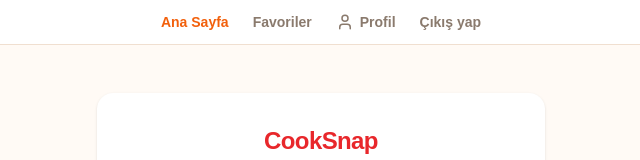
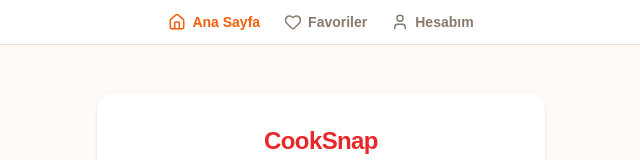
Before and after one commit to Kocayilmaz/cooksnap, a Next.js app: page / in a window 1280 px wide. Shown: the top 160 px of the page, without its empty margins (319-959 px from the left). Built offline with nearby package versions, Linux system fonts and the light colour scheme; no server answers; the database is empty; sample sign-in values are in the browser's storage.

Commit message:
NavBar: Ana Sayfa/Favoriler iconlari ekle, Profil'i hover'da acilan Hesabim menusune donustur

```diff
--- a/components/NavBar.tsx
+++ b/components/NavBar.tsx
@@ -2,32 +2,32 @@
 
 import Link from "next/link";
 import { usePathname } from "next/navigation";
-import { User, type LucideIcon } from "lucide-react";
+import { Home, Heart, User, type LucideIcon } from "lucide-react";
 import { useAppSelector } from "@/lib/redux/hooks";
 import { signOutUser } from "@/lib/firebase/auth";
 
 interface NavLink {
   href: string;
   label: string;
-  icon?: LucideIcon;
+  icon: LucideIcon;
 }
 
 const AUTHENTICATED_LINKS: NavLink[] = [
-  { href: "/", label: "Ana Sayfa" },
-  { href: "/favorites", label: "Favoriler" },
-  { href: "/profile", label: "Profil", icon: User },
+  { href: "/", label: "Ana Sayfa", icon: Home },
+  { href: "/favorites", label: "Favoriler", icon: Heart },
 ];
 
 // Misafir modunda (bkz. AuthGate) sadece ana sayfaya erişim var — Favoriler
-// ve Profil girişe özel olduğu için tıklanınca zaten /login'e geri atılır,
+// ve Hesabım girişe özel olduğu için tıklanınca zaten /login'e geri atılır,
 // o yüzden burada da gösterilmiyor.
-const GUEST_LINKS: NavLink[] = [{ href: "/", label: "Ana Sayfa" }];
+const GUEST_LINKS: NavLink[] = [{ href: "/", label: "Ana Sayfa", icon: Home }];
 
 export default function NavBar() {
   const pathname = usePathname();
   const { status } = useAppSelector((state) => state.auth);
   const isAuthenticated = status === "authenticated";
   const links = isAuthenticated ? AUTHENTICATED_LINKS : GUEST_LINKS;
+  const isAccountActive = pathname === "/profile";
 
   return (
     <nav className="flex items-center justify-center gap-6 border-b border-surface-border bg-surface-card px-4 py-3">
@@ -45,20 +45,42 @@ export default function NavBar() {
                 : "text-surface-text-muted hover:text-brand-orange"
             }`}
           >
-            {Icon && <Icon size={18} aria-hidden="true" />}
+            <Icon size={18} aria-hidden="true" />
             {link.label}
           </Link>
         );
       })}
 
       {isAuthenticated ? (
+        <div className="group relative">
+          <span
+            className={`flex cursor-default items-center gap-1.5 text-sm font-bold transition-colors ${
+              isAccountActive ? "text-brand-orange" : "text-surface-text-muted group-hover:text-brand-orange"
+            }`}
+          >
+            <User size={18} aria-hidden="true" />
+            Hesabım
+          </span>
+
+          {/* Şimdilik sadece iki seçenek — üzerine gelince açılır, tıklamanın kendisi bir şey yapmaz. */}
+          <div className="invisible absolute right-0 top-full z-10 pt-2 opacity-0 transition-opacity group-hover:visible group-hover:opacity-100">
+            <div className="w-44 rounded-xl border border-surface-border bg-surface-card p-1.5 shadow-md">
+              <Link
+                href="/profile"
+                className="block rounded-lg px-3 py-2 text-sm font-medium text-foreground transition-colors hover:bg-surface-warm hover:text-brand-orange"
+              >
+                Kullanıcı bilgilerim
+              </Link>
               <button
                 type="button"
                 onClick={() => signOutUser()}
-          className="text-sm font-bold text-surface-text-muted transition-colors hover:text-brand-orange"
+                className="block w-full rounded-lg px-3 py-2 text-left text-sm font-medium text-foreground transition-colors hover:bg-surface-warm hover:text-brand-orange"
               >
                 Çıkış yap
               </button>
+            </div>
+          </div>
+        </div>
       ) : (
         <Link
           href="/login"
```
Lines whose indentation alone changed are shown as unchanged.
